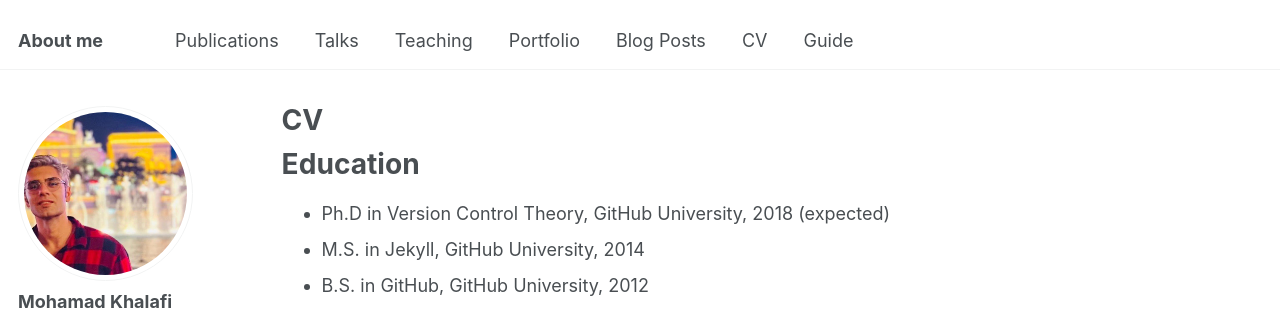
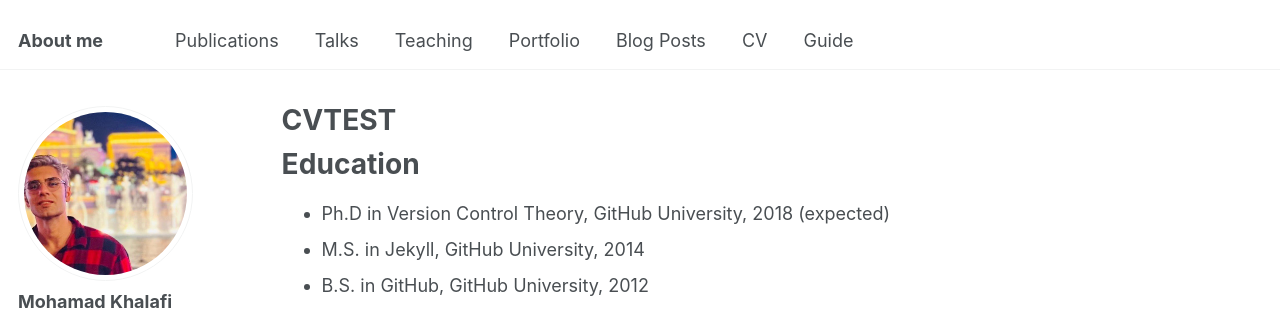
Before and after one commit to Mohammadkhf/mohammadkhf.github.io, a Jekyll site: the page built from _pages/cv.md, in a window 1280 px wide and 900 px high. Shown: the top 310 px of the window. Built offline with Jekyll 4.4.1, drawn with Linux system fonts in a browser that asks for light colours; some web fonts are replaced.

Commit message:
Update cv.md

```diff
--- a/_pages/cv.md
+++ b/_pages/cv.md
@@ -1,7 +1,7 @@
 ---
 layout: archive
-title: "CV"
-permalink: /cv/
+title: "CVTEST"
+permalink: /cvtest/
 author_profile: true
 redirect_from:
   - /resume
```
